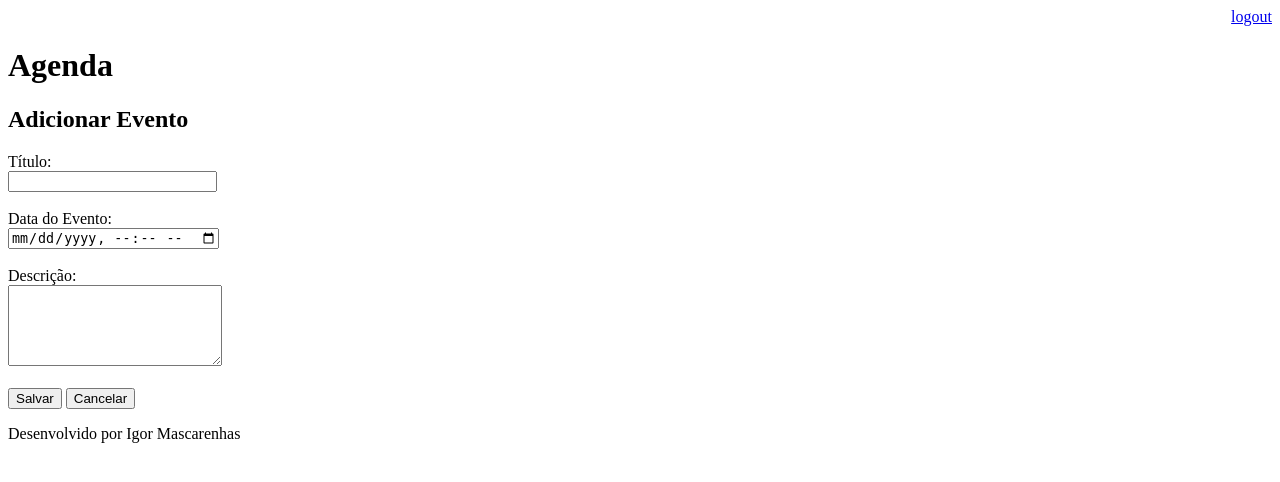
After one commit to IgorEM/Agenda_Django, a Django app: page /agenda/evento/ in a window 1280 px wide. The commit adds this page. Shown: the top 482 px of the page. Run offline with Django 3.2, Linux system fonts and the light colour scheme; a user stored in the database is signed in.

Commit message:
Criado a rota /agenda/evento/ e a template evento.html para inserção de novos eventos

```diff
--- a/agenda/urls.py
+++ b/agenda/urls.py
@@ -23,10 +23,12 @@ from django.views.generic import RedirectView
 urlpatterns = [
     path('admin/', admin.site.urls),
     path('agenda', views.lista_eventos),
+    path('agenda/evento/', views.evento),
     # path('',views.index), #outra forma de redirecionar pra pagina inicia ser /Agenda
     path('',RedirectView.as_view(url='/agenda')),
     path('login/', views.login_user), #criando a rota login/ para redirecionar quando o usuario nao estiver logado
     path('login/submit',views.submit_login), #login/submit/ /no final indica get
     path('logout/', views.logout_user),
 
+
 ]
--- a/core/views.py
+++ b/core/views.py
@@ -51,3 +51,7 @@ def lista_eventos(request):
 # def retorna_local(request,titulo_evento):
 #     consulta = Evento.objects.get(titulo=titulo_evento)
 #     return HttpResponse('<h1>o local do evento é : {} <h1>'.format(consulta.data_criacao))
+
+@login_required(login_url='/login/')
+def evento(request):
+    return render(request, 'evento.html')
--- a/templates/agenda.html
+++ b/templates/agenda.html
@@ -1,6 +1,9 @@
 {% extends "model-page.html" %}
 {% block content %}
     <h2> Agendamentos</h2>
+    <a href="agenda/evento/">
+        <button type="button"> Novo Evento </button>
+    </a>
     <ul>
     {% for i in eventos %}
         <li> {{i.titulo}} - {{i.dataEvento}} </li>
--- /dev/null
+++ b/templates/evento.html
@@ -0,0 +1,21 @@
+{% extends "model-page.html" %}
+{% block content %}
+<h2> Adicionar Evento </h2>
+<form action="submit" method="POST">
+    <label>Título: </label><br>
+    <input type="text" name="titulo" size="23"><br><br>
+
+    <label>Data do Evento: </label><br>
+    <input type="datetime-local" name="data_evento" size="23"><br><br>
+
+    <label>Descrição: </label><br>
+    <textarea name="descricao" rows="5" cols="24"> </textarea>
+    <br><br>
+    <button type="submit">Salvar</button>
+    <a href="/">
+        <button type="button">Cancelar</button>
+    </a>
+</form>
+
+
+{% endblock %}
```
Also changed, not shown: db.sqlite3.
